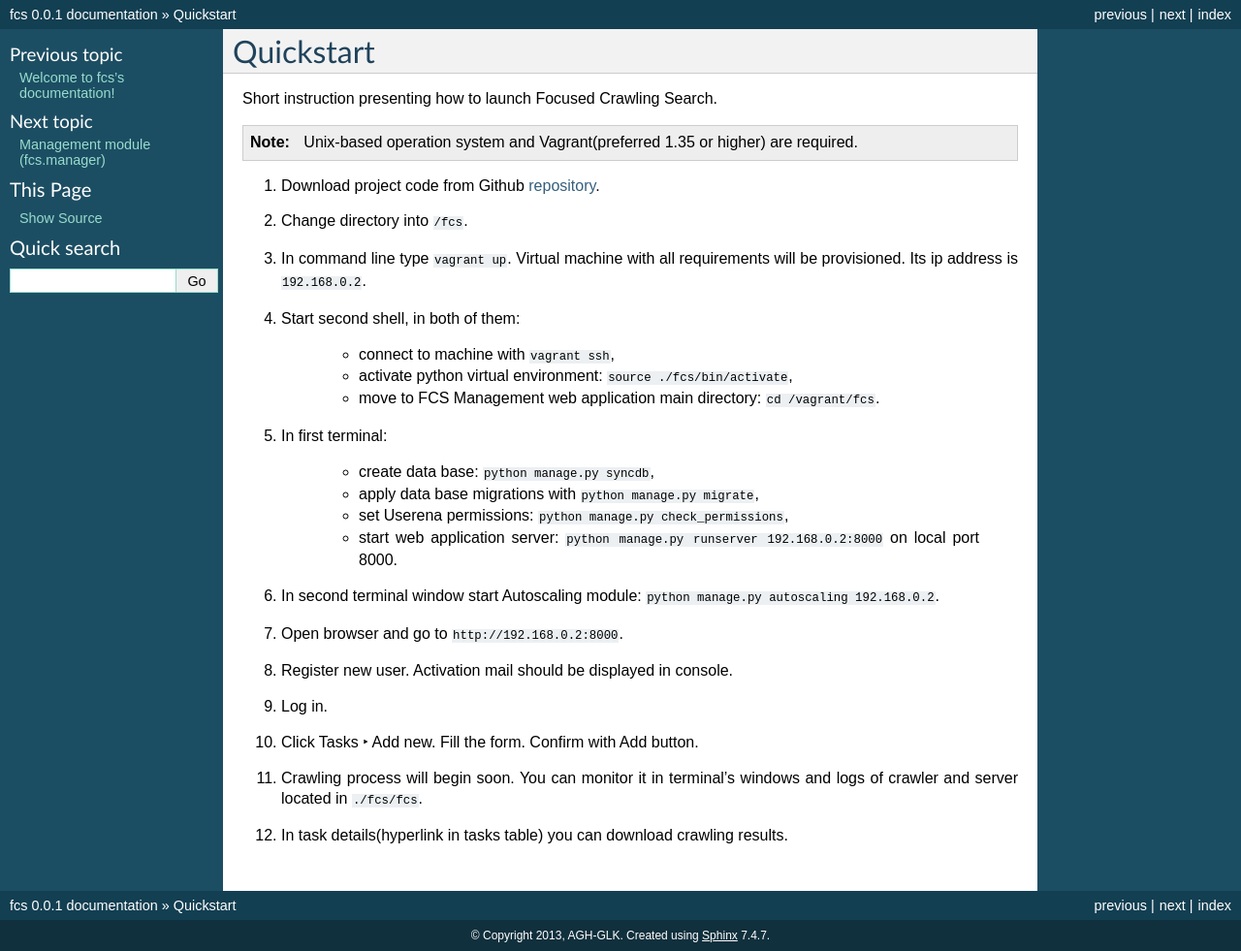
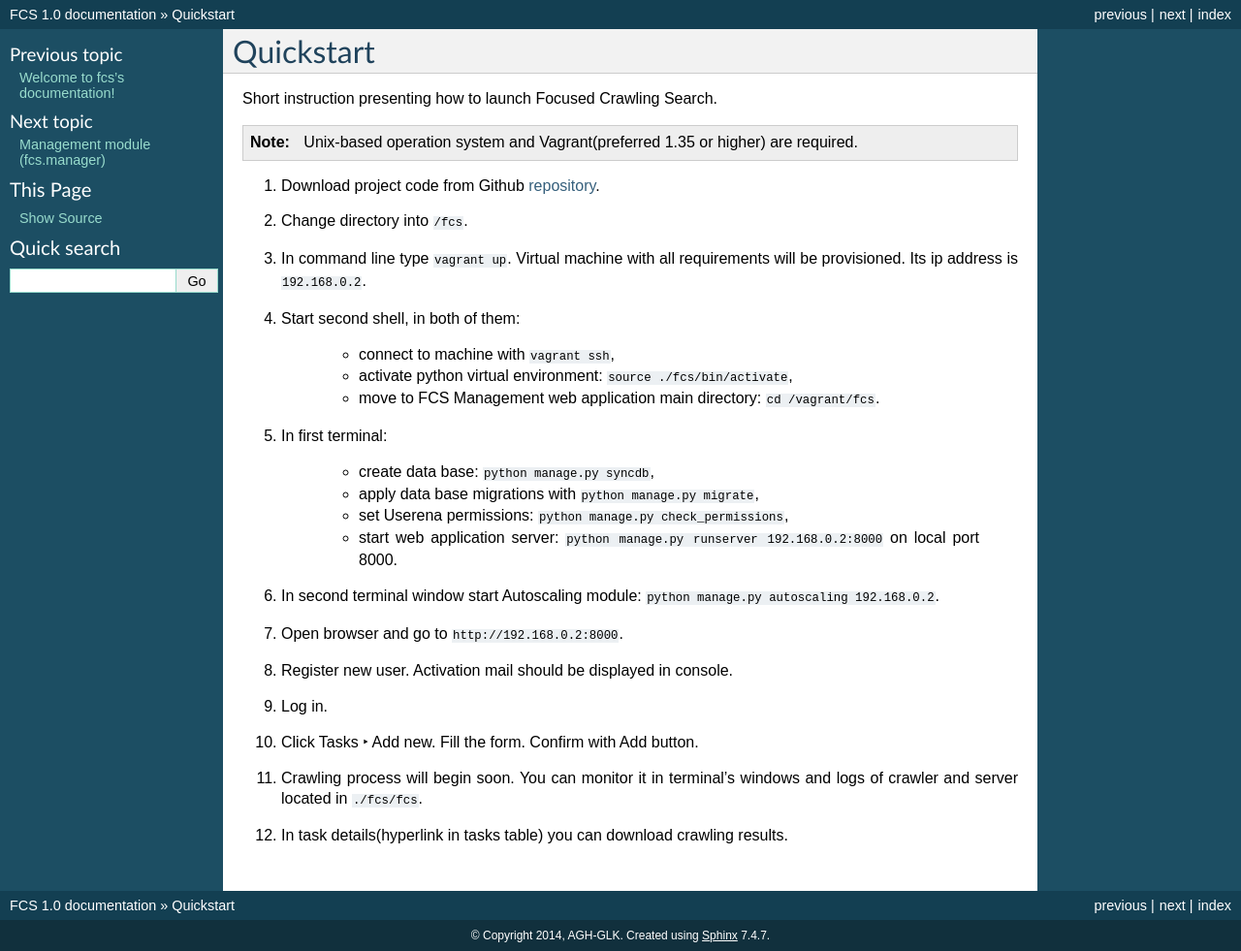
Before and after one commit to agh-glk/fcs, a Sphinx documentation site: the page built from docs/source/quickstart.rst, in a window 1280 px wide. Shown: the whole page at 97% size. Built offline with Sphinx 7.4.7, drawn with Linux system fonts in a browser that asks for light colours; formulas are drawn with MathJax 3.

Commit message:
[NT] Updated info

```diff
--- a/docs/source/conf.py
+++ b/docs/source/conf.py
@@ -54,17 +54,17 @@ source_suffix = '.rst'
 master_doc = 'index'
 
 # General information about the project.
-project = u'fcs'
-copyright = u'2013, AGH-GLK'
+project = u'FCS'
+copyright = u'2014, AGH-GLK'
 
 # The version info for the project you're documenting, acts as replacement for
 # |version| and |release|, also used in various other places throughout the
 # built documents.
 #
 # The short X.Y version.
-version = '0.0.1'
+version = '1.0'
 # The full version, including alpha/beta/rc tags.
-release = '0.0.1'
+release = '1.0'
 
 # The language for content autogenerated by Sphinx. Refer to documentation
 # for a list of supported languages.
@@ -237,7 +237,7 @@ latex_documents = [
 # One entry per manual page. List of tuples
 # (source start file, name, description, authors, manual section).
 man_pages = [
-    ('index', 'fcs', u'fcs Documentation',
+    ('index', 'fcs', u'FCS Documentation',
      [u'AGH-GLK'], 1)
 ]
 
@@ -251,8 +251,8 @@ man_pages = [
 # (source start file, target name, title, author,
 #  dir menu entry, description, category)
 texinfo_documents = [
-  ('index', 'fcs', u'fcs Documentation',
-   u'AGH-GLK', 'fcs', 'One line description of project.',
+  ('index', 'fcs', u'FCS Documentation',
+   u'AGH-GLK', 'fcs', 'Focused Crawling Service',
    'Miscellaneous'),
 ]
 
```
